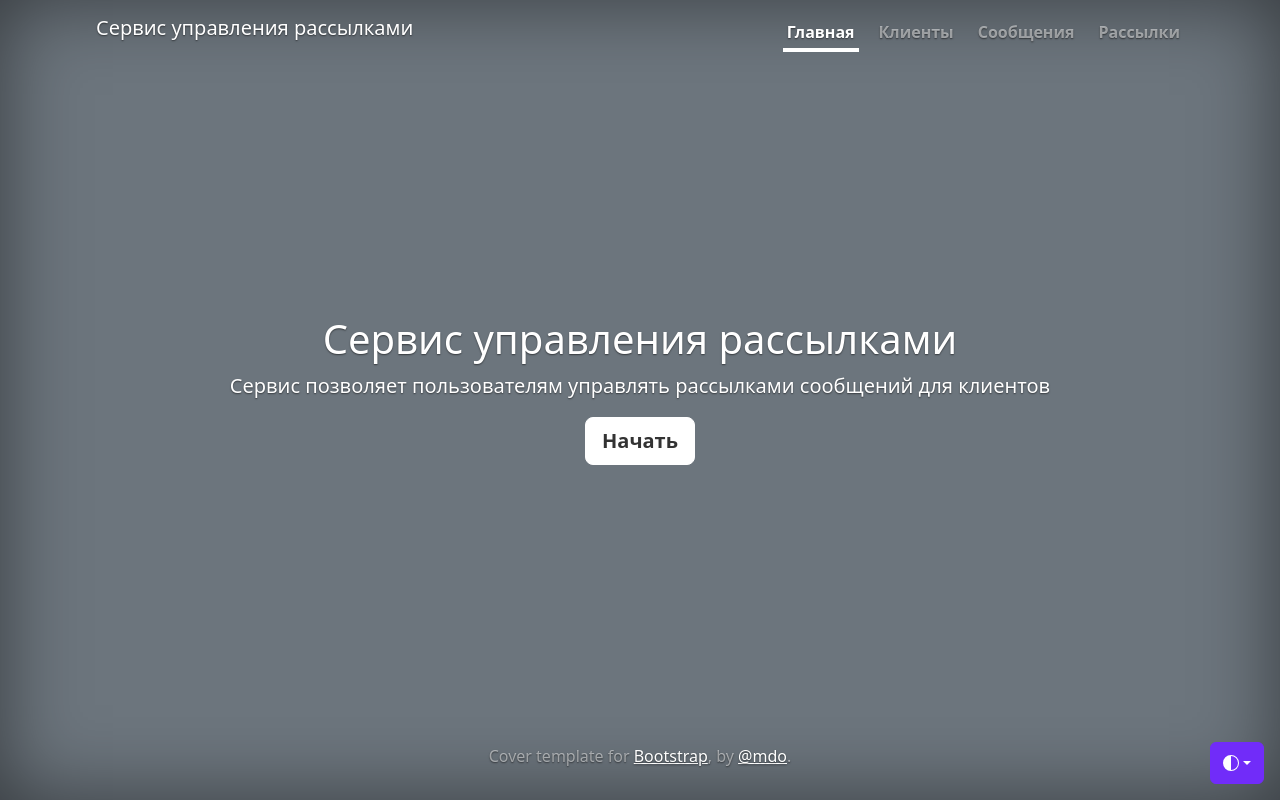
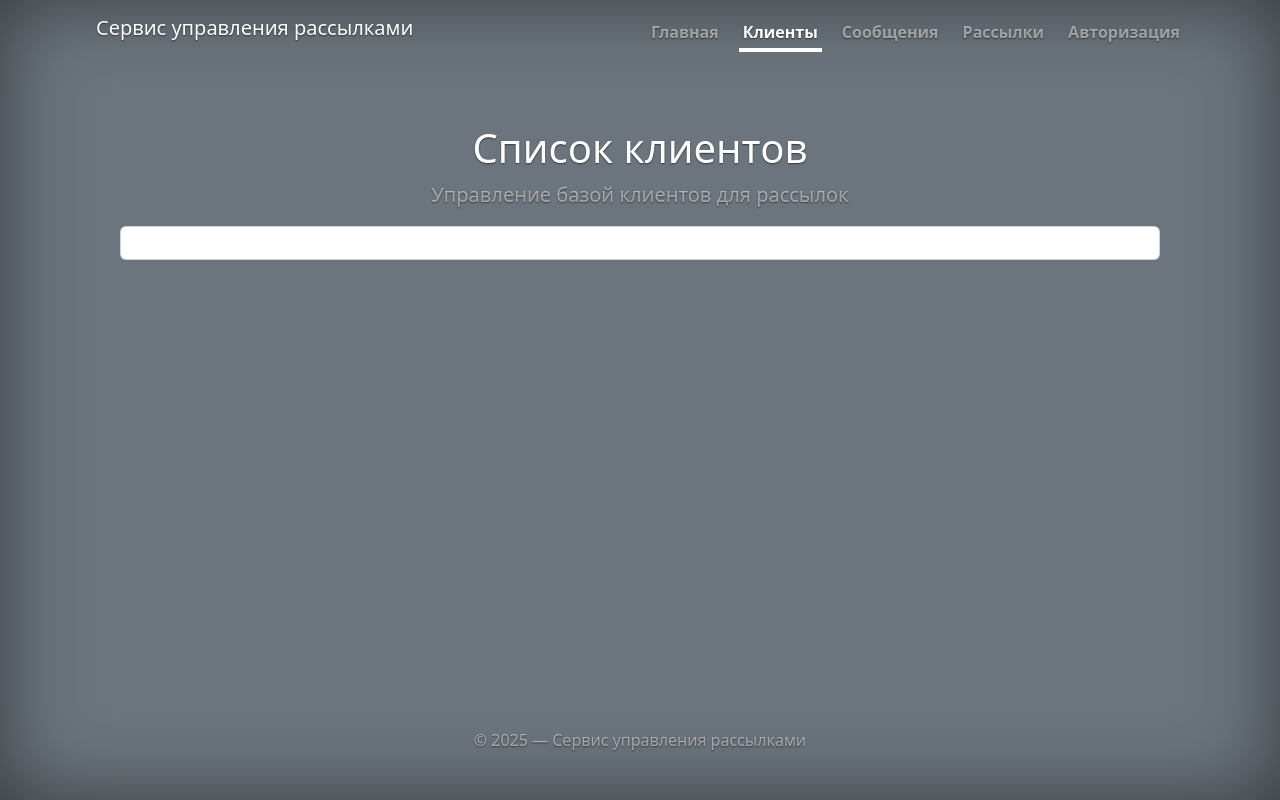
Before and after one commit to hristyaa/DjangoMailingService, a Django app: page /clients/ in a window 1280 px wide. Run offline with Django 5.2, Linux system fonts and the light colour scheme; some libraries are stand-ins or nearby versions.

Commit message:
MailingRecipientListView; home.html

```diff
--- a/mailing_service/templates/includes/inc_menu.html
+++ b/mailing_service/templates/includes/inc_menu.html
@@ -1,9 +1,10 @@
-<div class="d-flex justify-content-between w-100">
+<div class="d-flex justify-content-between w-100 ">
     <h5 class="mb-0">Сервис управления рассылками</h5>
     <nav class="nav nav-masthead justify-content-end ">
-        <a class="nav-link fw-bold py-1 px-1 small active" aria-current="page" href="#">Главная</a>
-        <a class="nav-link fw-bold py-1 px-1 small" href="#">Клиенты</a>
-        <a class="nav-link fw-bold py-1 px-1 small" href="#">Сообщения</a>
+        <a class="nav-link fw-bold py-1 px-1 small {% if request.resolver_match.url_name == 'home' %}active{% endif %}" aria-current="page" href="{% url 'mailing_service:home' %}">Главная</a>
+        <a class="nav-link fw-bold py-1 px-1 small {% if request.resolver_match.url_name == 'clients' %}active{% endif %}" href="{% url 'mailing_service:clients' %}">Клиенты</a>
+        <a class="nav-link fw-bold py-1 px-1 small " href="#">Сообщения</a>
         <a class="nav-link fw-bold py-1 px-1 small" href="#">Рассылки</a>
+        <a class="nav-link fw-bold py-1 px-1 small" href="#">Авторизация</a>
     </nav>
 </div>
--- a/mailing_service/templates/mailing_service/base.html
+++ b/mailing_service/templates/mailing_service/base.html
@@ -6,9 +6,9 @@
     <meta name="description" content="">
     <meta name="author" content="Mark Otto, Jacob Thornton, and Bootstrap contributors">
     <meta name="generator" content="Astro v5.13.2">
-    <title>Сервис управления рассылками</title>
+    <title>{% block title %}Сервис управления рассылками{% endblock %}</title>
     <link rel="canonical" href="https://getbootstrap.com/docs/5.3/examples/cover/">
-    <script src="/static/js/color-modes.js"></script>
+    <script src="/static/js/color_modes.js"></script>
     <link rel="stylesheet" href="/static/css/bootstrap.min.css">
     <link rel="apple-touch-icon" href="/docs/5.3/assets/img/favicons/apple-touch-icon.png" sizes="180x180">
     <link rel="icon" href="/docs/5.3/assets/img/favicons/favicon-32x32.png" sizes="32x32" type="image/png">
@@ -97,87 +97,15 @@
 
     .bd-mode-toggle .dropdown-menu .active .bi {
         display: block !important
-    }
-    </style>
+    } </style>
 </head>
-<body class="d-flex h-100 text-center text-bg-secondary">
-<svg xmlns="http://www.w3.org/2000/svg" class="d-none">
-    <symbol id="check2" viewBox="0 0 16 16">
-        <path d="M13.854 3.646a.5.5 0 0 1 0 .708l-7 7a.5.5 0 0 1-.708 0l-3.5-3.5a.5.5 0 1 1 .708-.708L6.5 10.293l6.646-6.647a.5.5 0 0 1 .708 0z"></path>
-    </symbol>
-    <symbol id="circle-half" viewBox="0 0 16 16">
-        <path d="M8 15A7 7 0 1 0 8 1v14zm0 1A8 8 0 1 1 8 0a8 8 0 0 1 0 16z"></path>
-    </symbol>
-    <symbol id="moon-stars-fill" viewBox="0 0 16 16">
-        <path d="M6 .278a.768.768 0 0 1 .08.858 7.208 7.208 0 0 0-.878 3.46c0 4.021 3.278 7.277 7.318 7.277.527 0 1.04-.055 1.533-.16a.787.787 0 0 1 .81.316.733.733 0 0 1-.031.893A8.349 8.349 0 0 1 8.344 16C3.734 16 0 12.286 0 7.71 0 4.266 2.114 1.312 5.124.06A.752.752 0 0 1 6 .278z"></path>
-        <path d="M10.794 3.148a.217.217 0 0 1 .412 0l.387 1.162c.173.518.579.924 1.097 1.097l1.162.387a.217.217 0 0 1 0 .412l-1.162.387a1.734 1.734 0 0 0-1.097 1.097l-.387 1.162a.217.217 0 0 1-.412 0l-.387-1.162A1.734 1.734 0 0 0 9.31 6.593l-1.162-.387a.217.217 0 0 1 0-.412l1.162-.387a1.734 1.734 0 0 0 1.097-1.097l.387-1.162zM13.863.099a.145.145 0 0 1 .274 0l.258.774c.115.346.386.617.732.732l.774.258a.145.145 0 0 1 0 .274l-.774.258a1.156 1.156 0 0 0-.732.732l-.258.774a.145.145 0 0 1-.274 0l-.258-.774a1.156 1.156 0 0 0-.732-.732l-.774-.258a.145.145 0 0 1 0-.274l.774-.258c.346-.115.617-.386.732-.732L13.863.1z"></path>
-    </symbol>
-    <symbol id="sun-fill" viewBox="0 0 16 16">
-        <path d="M8 12a4 4 0 1 0 0-8 4 4 0 0 0 0 8zM8 0a.5.5 0 0 1 .5.5v2a.5.5 0 0 1-1 0v-2A.5.5 0 0 1 8 0zm0 13a.5.5 0 0 1 .5.5v2a.5.5 0 0 1-1 0v-2A.5.5 0 0 1 8 13zm8-5a.5.5 0 0 1-.5.5h-2a.5.5 0 0 1 0-1h2a.5.5 0 0 1 .5.5zM3 8a.5.5 0 0 1-.5.5h-2a.5.5 0 0 1 0-1h2A.5.5 0 0 1 3 8zm10.657-5.657a.5.5 0 0 1 0 .707l-1.414 1.415a.5.5 0 1 1-.707-.708l1.414-1.414a.5.5 0 0 1 .707 0zm-9.193 9.193a.5.5 0 0 1 0 .707L3.05 13.657a.5.5 0 0 1-.707-.707l1.414-1.414a.5.5 0 0 1 .707 0zm9.193 2.121a.5.5 0 0 1-.707 0l-1.414-1.414a.5.5 0 0 1 .707-.707l1.414 1.414a.5.5 0 0 1 0 .707zM4.464 4.465a.5.5 0 0 1-.707 0L2.343 3.05a.5.5 0 1 1 .707-.707l1.414 1.414a.5.5 0 0 1 0 .708z"></path>
-    </symbol>
-</svg>
-<div class="dropdown position-fixed bottom-0 end-0 mb-3 me-3 bd-mode-toggle">
-    <button class="btn btn-bd-primary py-2 dropdown-toggle d-flex align-items-center" id="bd-theme" type="button"
-            aria-expanded="false" data-bs-toggle="dropdown" aria-label="Toggle theme (auto)">
-        <svg class="bi my-1 theme-icon-active" aria-hidden="true">
-            <use href="#circle-half"></use>
-        </svg>
-        <span class="visually-hidden" id="bd-theme-text">Toggle theme</span></button>
-    <ul class="dropdown-menu dropdown-menu-end shadow" aria-labelledby="bd-theme-text">
-        <li>
-            <button type="button" class="dropdown-item d-flex align-items-center" data-bs-theme-value="light"
-                    aria-pressed="false">
-                <svg class="bi me-2 opacity-50" aria-hidden="true">
-                    <use href="#sun-fill"></use>
-                </svg>
-                Light
-                <svg class="bi ms-auto d-none" aria-hidden="true">
-                    <use href="#check2"></use>
-                </svg>
-            </button>
-        </li>
-        <li>
-            <button type="button" class="dropdown-item d-flex align-items-center" data-bs-theme-value="dark"
-                    aria-pressed="false">
-                <svg class="bi me-2 opacity-50" aria-hidden="true">
-                    <use href="#moon-stars-fill"></use>
-                </svg>
-                Dark
-                <svg class="bi ms-auto d-none" aria-hidden="true">
-                    <use href="#check2"></use>
-                </svg>
-            </button>
-        </li>
-        <li>
-            <button type="button" class="dropdown-item d-flex align-items-center active" data-bs-theme-value="auto"
-                    aria-pressed="true">
-                <svg class="bi me-2 opacity-50" aria-hidden="true">
-                    <use href="#circle-half"></use>
-                </svg>
-                Auto
-                <svg class="bi ms-auto d-none" aria-hidden="true">
-                    <use href="#check2"></use>
-                </svg>
-            </button>
-        </li>
-    </ul>
+<body class="{% block body_class %}d-flex flex-column min-vh-100 text-bg-secondary{% endblock %}">
+<div class="cover-container d-flex flex-column flex-grow-1 w-100 p-3 mx-auto">
+    <header> {% include 'includes/inc_menu.html' %}</header>
+    {% block content %}
+    {% endblock %}
+    <footer class="mt-auto text-white-50 py-3 text-center"><p>© 2025 — Сервис управления рассылками</p></footer>
 </div>
-<div class="cover-container d-flex w-100 h-100 p-3 mx-auto flex-column">
-    <header class="mb-auto">
-            {% include 'includes/inc_menu.html' %}
-    </header>
-
-    <main class="px-1"><h1>Сервис управления рассылками</h1>
-        <p class="lead">Сервис позволяет пользователям управлять рассылками сообщений для клиентов</p>
-        <p class="lead"><a href="#" class="btn btn-lg btn-light fw-bold border-white bg-white">Начать</a></p>
-    </main>
-
-    <footer class="mt-auto text-white-50"><p>Cover template for <a href="https://getbootstrap.com/" class="text-white">Bootstrap</a>,
-        by <a href="https://x.com/mdo" class="text-white">@mdo</a>.</p>
-    </footer>
-</div>
-<script src="/static/js/bootstrap.bundle.min.js"
-        integrity="sha384-FKyoEForCGlyvwx9Hj09JcYn3nv7wiPVlz7YYwJrWVcXK/BmnVDxM+D2scQbITxI"
-        class="astro-vvvwv3sm"></script>
+<script src="/static/js/bootstrap.bundle.min.js"></script>
 </body>
 </html>
--- /dev/null
+++ b/mailing_service/templates/mailing_service/base_inner.html
@@ -0,0 +1,10 @@
+{% extends 'mailing_service/base.html' %}
+
+{% block body_class %}d-flex flex-column min-vh-100 text-bg-secondary{% endblock %}
+
+{% block content %}
+<main class="container mt-5 pt-4 text-center">
+    {% block inner_content %}
+    {% endblock %}
+</main>
+{% endblock %}
--- a/mailing_service/templates/mailing_service/mailing_recipient_list.html
+++ b/mailing_service/templates/mailing_service/mailing_recipient_list.html
@@ -1,10 +1,23 @@
-<!DOCTYPE html>
-<html lang="en">
-<head>
-    <meta charset="UTF-8">
-    <title>Title</title>
-</head>
-<body>
+{% extends 'mailing_service/base_inner.html' %}
+{% load my_tags %}
 
-</body>
-</html>
+{% block title %}Управление клиентами{% endblock %}
+
+{% block inner_content%}
+<h3 class="display-6">Список клиентов</h3>
+<p class="lead text-white-50">Управление базой клиентов для рассылок</p>
+<div class="container">
+    <div class="card">
+        <div class="card-body">
+            <ul class="list-group list-group-flush">
+                {% for client in clients %}
+                <li class="list-group-item">
+                    <a href="#">{{client.name}} </a>
+                    - {{ client.email }} - {{ client.comment}}
+                </li>
+                {% endfor %}
+            </ul>
+        </div>
+    </div>
+</div>
+{% endblock %}
--- a/mailing_service/urls.py
+++ b/mailing_service/urls.py
@@ -3,7 +3,7 @@
 from django.urls import include, path
 
 from mailing_service.apps import MailingServiceConfig
-from mailing_service.views import MailingRecipientListView
+from mailing_service.views import MailingRecipientListView, HomePageView
 
 # from . import views
 
@@ -11,7 +11,8 @@
 app_name = MailingServiceConfig.name
 
 urlpatterns = [
-    path("clients/", MailingRecipientListView.as_view(), name="clients_list"),
+    path("", HomePageView.as_view(), name="home"),
+    path("clients/", MailingRecipientListView.as_view(), name="clients"),
     # path("posts/<int:pk>/", BlogPostDetailView.as_view(), name="post_detail"),
     # path("posts/create/", BlogPostCreateView.as_view(), name="post_create"),
     # path("posts/update/<int:pk>/", BlogPostUpdateView.as_view(), name="post_update"),
--- a/mailing_service/views.py
+++ b/mailing_service/views.py
@@ -2,13 +2,24 @@
 
 # Create your views here.
 
-from django.views.generic import ListView, DetailView
+from django.views.generic import TemplateView, ListView, DetailView
 from django.views.generic.edit import CreateView, UpdateView, DeleteView
 
 from mailing_service.models import MailingRecipient
 
 
+class HomePageView(TemplateView):
+    template_name = 'mailing_service/home.html'
+
+
 class MailingRecipientListView(ListView):
     model = MailingRecipient
     context_object_name = 'client'
-    template_name = 'mailing_service/base.html'
+    template_name = 'mailing_service/mailing_recipient_list.html'
+
+
+class MailingRecipientCreateView(CreateView):
+    model = MailingRecipient
+    fields = ['name', 'email', 'comment']
+    context_object_name = 'client'
+    template_name = 'mailing_service/mailing_recipient_list.html'
--- /dev/null
+++ b/static/js/color_modes.js
@@ -0,0 +1,80 @@
+/*!
+ * Color mode toggler for Bootstrap's docs (https://getbootstrap.com/)
+ * Copyright 2011-2025 The Bootstrap Authors
+ * Licensed under the Creative Commons Attribution 3.0 Unported License.
+ */
+
+(() => {
+  'use strict'
+
+  const getStoredTheme = () => localStorage.getItem('theme')
+  const setStoredTheme = theme => localStorage.setItem('theme', theme)
+
+  const getPreferredTheme = () => {
+    const storedTheme = getStoredTheme()
+    if (storedTheme) {
+      return storedTheme
+    }
+
+    return window.matchMedia('(prefers-color-scheme: dark)').matches ? 'dark' : 'light'
+  }
+
+  const setTheme = theme => {
+    if (theme === 'auto') {
+      document.documentElement.setAttribute('data-bs-theme', (window.matchMedia('(prefers-color-scheme: dark)').matches ? 'dark' : 'light'))
+    } else {
+      document.documentElement.setAttribute('data-bs-theme', theme)
+    }
+  }
+
+  setTheme(getPreferredTheme())
+
+  const showActiveTheme = (theme, focus = false) => {
+    const themeSwitcher = document.querySelector('#bd-theme')
+
+    if (!themeSwitcher) {
+      return
+    }
+
+    const themeSwitcherText = document.querySelector('#bd-theme-text')
+    const activeThemeIcon = document.querySelector('.theme-icon-active use')
+    const btnToActive = document.querySelector(`[data-bs-theme-value="${theme}"]`)
+    const svgOfActiveBtn = btnToActive.querySelector('svg use').getAttribute('href')
+
+    document.querySelectorAll('[data-bs-theme-value]').forEach(element => {
+      element.classList.remove('active')
+      element.setAttribute('aria-pressed', 'false')
+    })
+
+    btnToActive.classList.add('active')
+    btnToActive.setAttribute('aria-pressed', 'true')
+    activeThemeIcon.setAttribute('href', svgOfActiveBtn)
+    const themeSwitcherLabel = `${themeSwitcherText.textContent} (${btnToActive.dataset.bsThemeValue})`
+    themeSwitcher.setAttribute('aria-label', themeSwitcherLabel)
+
+    if (focus) {
+      themeSwitcher.focus()
+    }
+  }
+
+  window.matchMedia('(prefers-color-scheme: dark)').addEventListener('change', () => {
+    const storedTheme = getStoredTheme()
+    if (storedTheme !== 'light' && storedTheme !== 'dark') {
+      setTheme(getPreferredTheme())
+    }
+  })
+
+  window.addEventListener('DOMContentLoaded', () => {
+    showActiveTheme(getPreferredTheme())
+
+    document.querySelectorAll('[data-bs-theme-value]')
+      .forEach(toggle => {
+        toggle.addEventListener('click', () => {
+          const theme = toggle.getAttribute('data-bs-theme-value')
+          setStoredTheme(theme)
+          setTheme(theme)
+          showActiveTheme(theme, true)
+        })
+      })
+  })
+})()
```
Also changed, not shown: mailing_service/templates/mailing_service/home.html (added, +13 -0 lines), mailing_service/templatetags/my_tags.py (added, +10 -0 lines), mailing_service/migrations/0001_initial.py (added).
